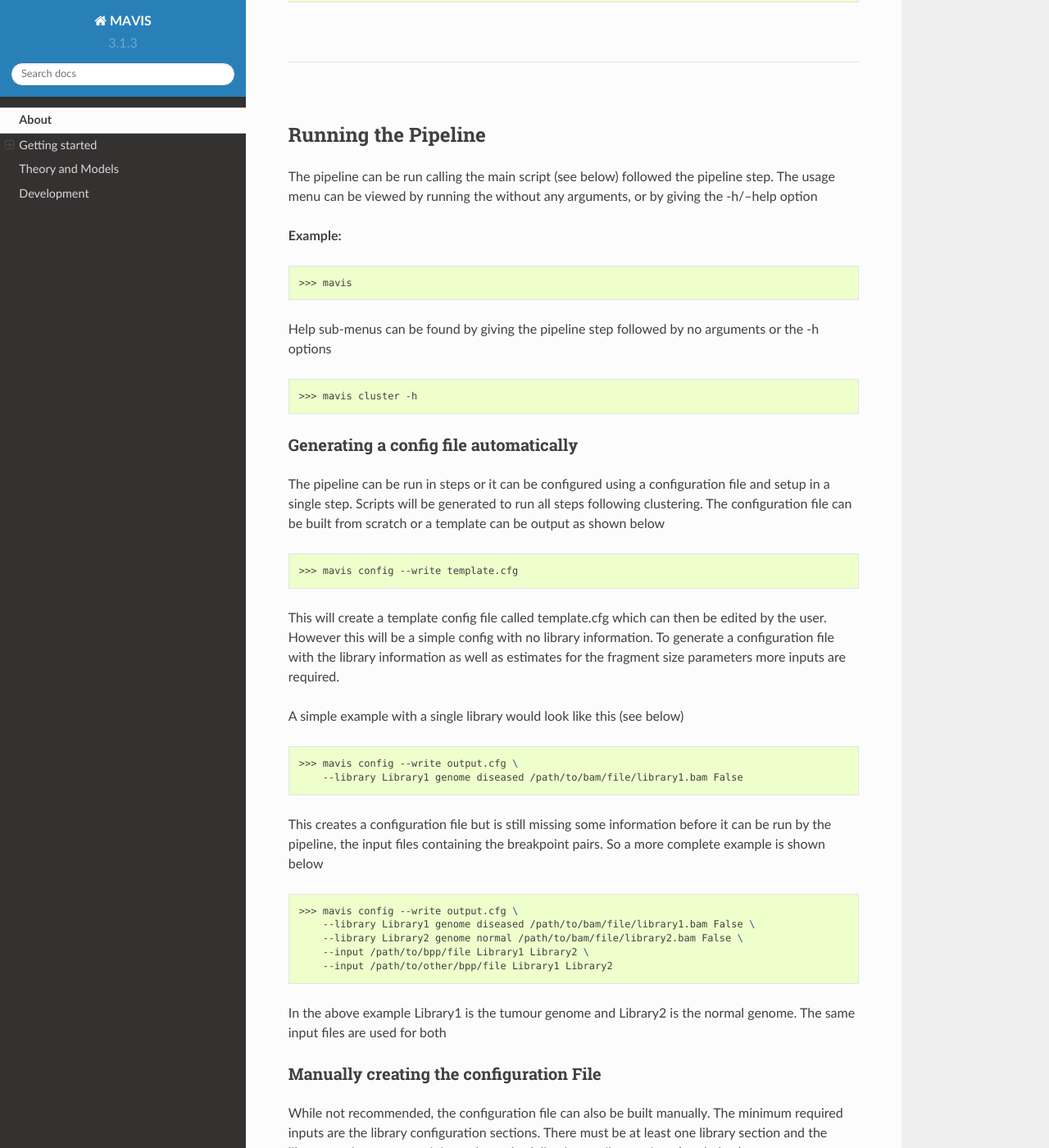
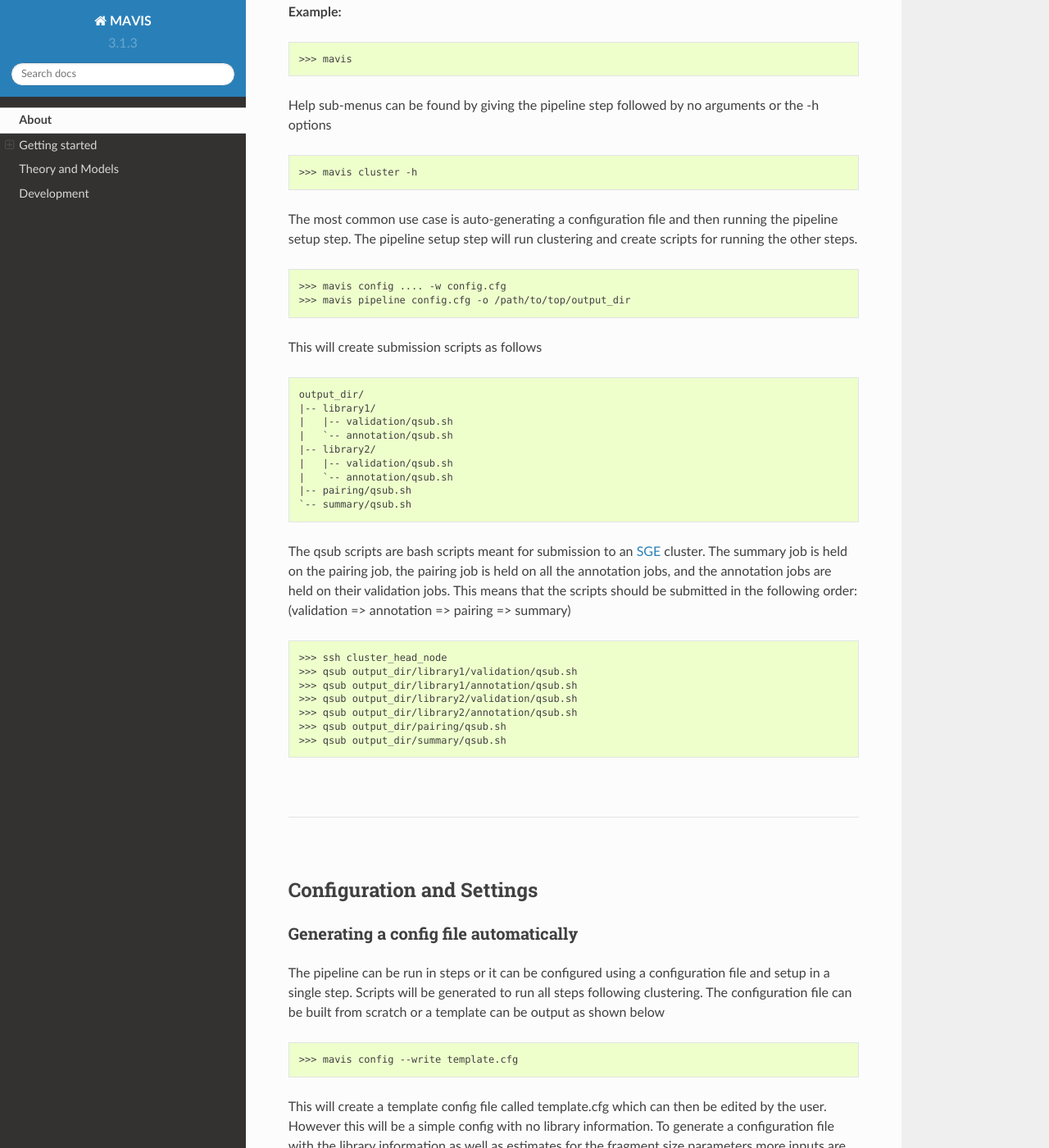
Before and after one commit to bcgsc/mavis, a Sphinx documentation site: the page built from docs/source/usermanual.rst, in a window 1280 px wide and 1400 px high, scrolled down 4418 px. Shown: the whole window at 82% size. Built offline with Sphinx 7.4.7 and the Read the Docs theme 2.0.0, drawn with Linux system fonts in a browser that asks for light colours; pages that are not in the unit, such as notebooks, are missing from menus; the version number is read from the project's files by our own code; some of the changed text lies outside the part shown.

Commit message:
MAV-192: added details on configuring using env varaibles. Also added general case running example

```diff
--- a/docs/source/usermanual.rst
+++ b/docs/source/usermanual.rst
@@ -59,25 +59,8 @@
 - :term:`tools`
 
 
-Conversion scripts
-,,,,,,,,,,,,,,,,,,,,,,,,,,,,,,,,
-
-The output of the calls to be merged from the various tools must first be put into a standard/common format. For the tools we commonly use
-the locations to conversion scripts are listed below
-
-+----------------------------------------------------------------------------+------------------------------------------------------------------------+
-| tool name                                                                  | formatting script                                                      |
-+============================================================================+========================================================================+
-| `trans-abyss <http://www.bcgsc.ca/platform/bioinfo/software/trans-abyss>`_ | https://svn.bcgsc.ca/svn/SVIA/svmerge/trunk/tools/convert_ta.py        |
-+----------------------------------------------------------------------------+------------------------------------------------------------------------+
-| `DELLY <https://github.com/dellytools/delly>`_                             | https://svn.bcgsc.ca/svn/SVIA/delly/trunk/delly_vcf_2_tsv.py           |
-+----------------------------------------------------------------------------+------------------------------------------------------------------------+
-| `Manta <https://github.com/Illumina/manta>`_                               | https://svn.bcgsc.ca/svn/SVIA/manta/trunk/manta_svmerge.py             |
-+----------------------------------------------------------------------------+------------------------------------------------------------------------+
-| `deFUSE <https://www.ncbi.nlm.nih.gov/pmc/articles/PMC3098195/>`_          | https://svn.bcgsc.ca/svn/SVIA/deFUSE_scripts/trunk/deFUSE.svmerge.py   |
-+----------------------------------------------------------------------------+------------------------------------------------------------------------+
-| `chimerascan <https://www.ncbi.nlm.nih.gov/pmc/articles/PMC3187648/>`_     | https://svn.bcgsc.ca/svn/SVIA/chimerascan/trunk/chimerascan_svmerge.py |
-+----------------------------------------------------------------------------+------------------------------------------------------------------------+
+Some native tool outputs are supported and have built in methods to convert to the above format. Any unsupported
+tools can be used as long as the user converts the tools native output to match the above format.
 
 
 
@@ -243,6 +226,53 @@
 
     >>> mavis cluster -h
 
+The most common use case is auto-generating a configuration file and then running the pipeline setup step.
+The pipeline setup step will run clustering and create scripts for running the other steps.
+
+.. code-block:: bash
+
+    >>> mavis config .... -w config.cfg
+    >>> mavis pipeline config.cfg -o /path/to/top/output_dir
+
+This will create submission scripts as follows
+
+.. code-block:: text
+
+    output_dir/
+    |-- library1/
+    |   |-- validation/qsub.sh
+    |   `-- annotation/qsub.sh
+    |-- library2/
+    |   |-- validation/qsub.sh
+    |   `-- annotation/qsub.sh
+    |-- pairing/qsub.sh
+    `-- summary/qsub.sh
+
+The qsub scripts are bash scripts meant for submission to an `SGE <http://star.mit.edu/cluster/docs/0.93.3/guides/sge.html>`_
+cluster. The summary job is held on the pairing job, the pairing job is held on all the annotation jobs,
+and the annotation jobs are held on their validation jobs. This means that the scripts should be submitted in
+the following order: (validation => annotation => pairing => summary)
+
+.. code-block:: bash
+
+    >>> ssh cluster_head_node
+    >>> qsub output_dir/library1/validation/qsub.sh
+    >>> qsub output_dir/library1/annotation/qsub.sh
+    >>> qsub output_dir/library2/validation/qsub.sh
+    >>> qsub output_dir/library2/annotation/qsub.sh
+    >>> qsub output_dir/pairing/qsub.sh
+    >>> qsub output_dir/summary/qsub.sh
+
+|
+
+----
+
+|
+
+
+Configuration and Settings
+.............................
+
 
 Generating a config file automatically
 ,,,,,,,,,,,,,,,,,,,,,,,,,,,,,,,,,,,,,,,
@@ -300,4 +330,22 @@
     disease_status = diseased
 
 
+Environment Variables
+,,,,,,,,,,,,,,,,,,,,,,,,,
+
+Most of the default settings can be changed by using environment variables. The value given by the
+environment variables will be used as the new default. Config or command-line parameters will still
+override these settings.
+
+All environment variables are prefixed with MAVIS and an underscore. Otherwise the variable name is the same
+as that used for the command line parameter or config setting (uppercased). For example to change the default minimum mapping
+quality used during the validate stage
+
+.. code-block:: bash
+
+    >>> export MAVIS_MIN_MAPPING_QUALITY=10
+
+
+
+
 .. |TOOLNAME| replace:: **MAVIS**
--- a/setup.py
+++ b/setup.py
@@ -123,8 +123,8 @@
         'colour',
         'networkx==1.11.0',
         'svgwrite',
-        'sphinx',  # for building the documentation only
-        'sphinx-rtd-theme',  # for building the documentation only
+        'sphinx==1.6.3',  # for building the documentation only
+        'sphinx-rtd-theme==0.2.5b1',  # for building the documentation only
         'pysam>=0.9',
         'TSV=={}'.format(tsv_version),
         'vocab=={}'.format(vocab_version),
```
